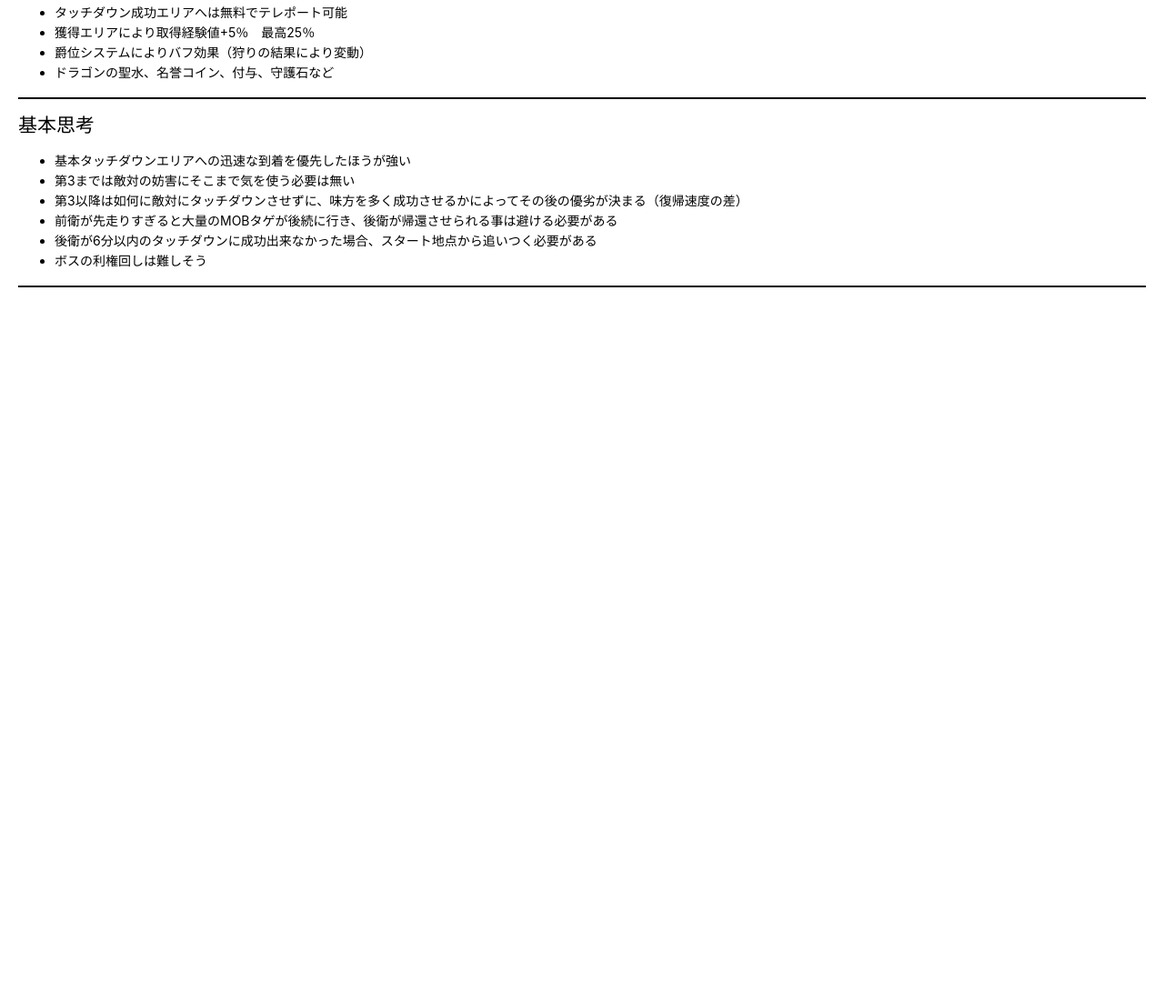
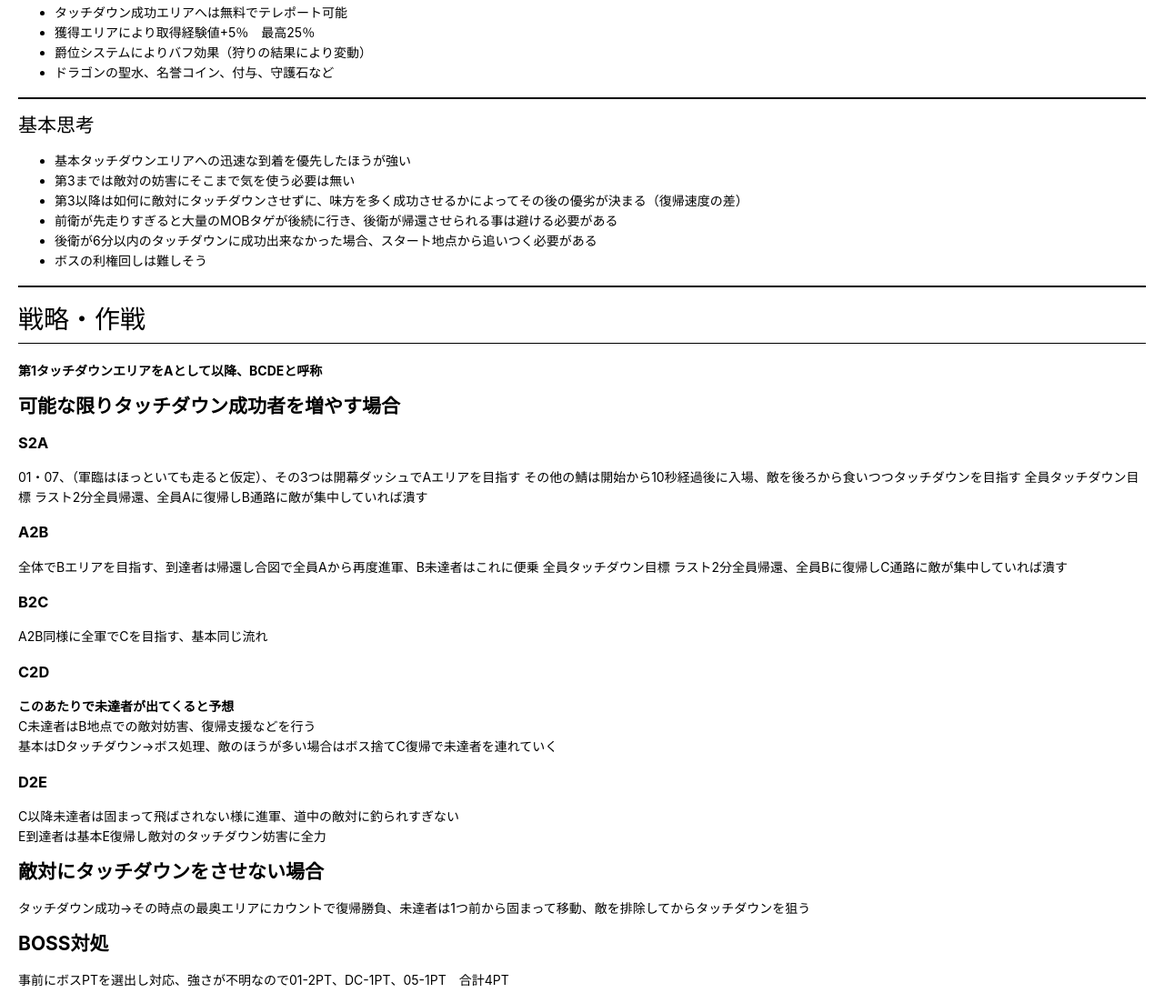
Before and after one commit to Simpsan/escaros, a plain HTML site: page index.html in a window 1280 px wide. Shown: the part 649-1752 px from the top of the page at 91% size. Before the commit the page ends 973 px from the top, so only its background shows below. Drawn offline with Linux system fonts and the light colour scheme; a script that the page names is missing.

Commit message:
Update index.html

```diff
--- a/index.html
+++ b/index.html
@@ -411,6 +411,31 @@ code {
 <li>ボスの利権回しは難しそう</li>
 </ul>
 <hr>
+<h1 id="%E6%88%A6%E7%95%A5%E3%83%BB%E4%BD%9C%E6%88%A6">戦略・作戦</h1>
+<p><strong>第1タッチダウンエリアをAとして以降、BCDEと呼称</strong></p>
+<h2 id="%E5%8F%AF%E8%83%BD%E3%81%AA%E9%99%90%E3%82%8A%E3%82%BF%E3%83%83%E3%83%81%E3%83%80%E3%82%A6%E3%83%B3%E6%88%90%E5%8A%9F%E8%80%85%E3%82%92%E5%A2%97%E3%82%84%E3%81%99%E5%A0%B4%E5%90%88"><strong>可能な限りタッチダウン成功者を増やす場合</strong></h2>
+<h3 id="s2a"><strong>S2A</strong></h3>
+<p>01・07、（軍臨はほっといても走ると仮定）、その3つは開幕ダッシュでAエリアを目指す
+その他の鯖は開始から10秒経過後に入場、敵を後ろから食いつつタッチダウンを目指す
+全員タッチダウン目標
+ラスト2分全員帰還、全員Aに復帰しB通路に敵が集中していれば潰す</p>
+<h3 id="a2b"><strong>A2B</strong></h3>
+<p>全体でBエリアを目指す、到達者は帰還し合図で全員Aから再度進軍、B未達者はこれに便乗
+全員タッチダウン目標
+ラスト2分全員帰還、全員Bに復帰しC通路に敵が集中していれば潰す</p>
+<h3 id="b2c"><strong>B2C</strong></h3>
+<p>A2B同様に全軍でCを目指す、基本同じ流れ</p>
+<h3 id="c2d"><strong>C2D</strong></h3>
+<p><strong>このあたりで未達者が出てくると予想</strong><br>
+C未達者はB地点での敵対妨害、復帰支援などを行う<br>
+基本はDタッチダウン→ボス処理、敵のほうが多い場合はボス捨てC復帰で未達者を連れていく</p>
+<h3 id="d2e"><strong>D2E</strong></h3>
+<p>C以降未達者は固まって飛ばされない様に進軍、道中の敵対に釣られすぎない<br>
+E到達者は基本E復帰し敵対のタッチダウン妨害に全力</p>
+<h2 id="%E6%95%B5%E5%AF%BE%E3%81%AB%E3%82%BF%E3%83%83%E3%83%81%E3%83%80%E3%82%A6%E3%83%B3%E3%82%92%E3%81%95%E3%81%9B%E3%81%AA%E3%81%84%E5%A0%B4%E5%90%88"><strong>敵対にタッチダウンをさせない場合</strong></h2>
+<p>タッチダウン成功→その時点の最奥エリアにカウントで復帰勝負、未達者は1つ前から固まって移動、敵を排除してからタッチダウンを狙う</p>
+<h2 id="boss%E5%AF%BE%E5%87%A6"><strong>BOSS対処</strong></h2>
+<p>事前にボスPTを選出し対応、強さが不明なので01-2PT、DC-1PT、05-1PT　合計4PT</p>
 
 </body>
 </html>
```
